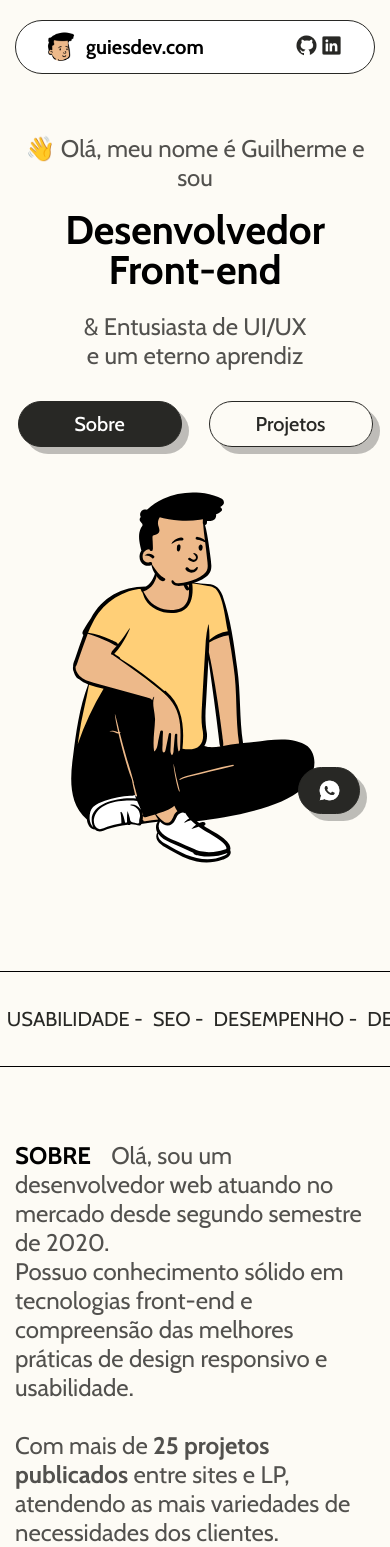
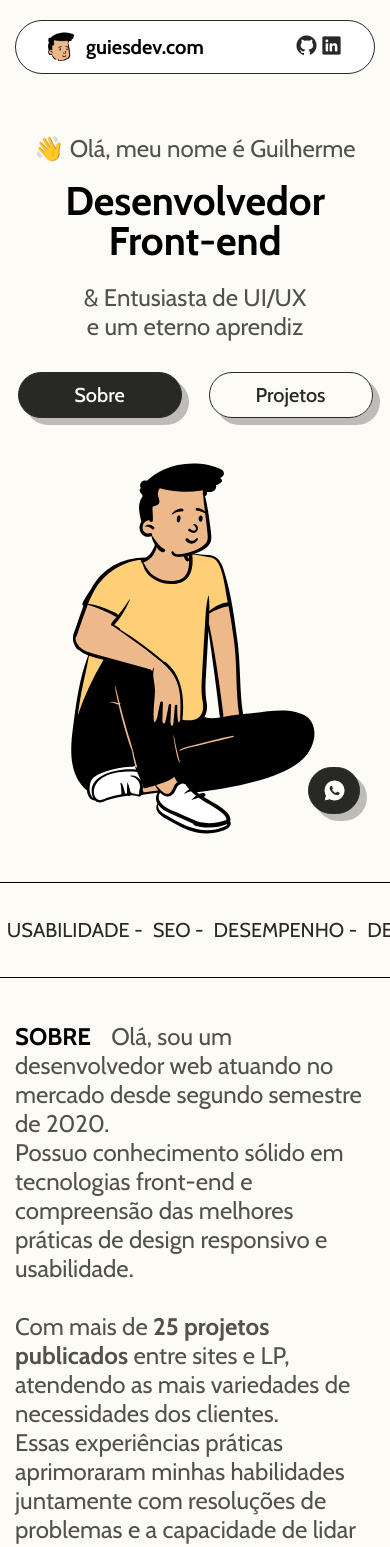
Before and after one commit to GuilhermeES/portfolio, a Nuxt app: page / in a window 390 px wide. Shown: the top 1547 px of the page. Built offline with nearby package versions, Linux system fonts and the light colour scheme.

Commit message:
style: ajustes de espacamento

```diff
--- a/assets/main.scss
+++ b/assets/main.scss
@@ -82,7 +82,7 @@ html{
         align-items: center;
         justify-content: center;
         gap: 10px;
-        width: 60px;
+        width: 50px;
 
         img{
             width: 25px;
@@ -423,6 +423,7 @@ html{
 }
 
 @media(max-width:600px) {
+
     .swiper{
         height: 470px
     }
@@ -436,6 +437,7 @@ html{
     .banner{
         padding-left: 15px;
         padding-right: 15px;
+        margin-bottom: 40px;
 
         &__titulo{
             font-size: 40px;
@@ -444,6 +446,8 @@ html{
     }
 
     .projetos{
+        padding-top: 20px;
+
         &__gui-img{
             display: none;
         }
@@ -484,6 +488,10 @@ html{
             font-size: 32px;
         }
     }
+
+    .sobre{
+        padding-top: 20px;
+    }
 }
 
 @media(min-width:601px) and (max-width:1100px) {
--- a/components/Banner.vue
+++ b/components/Banner.vue
@@ -1,7 +1,7 @@
 <template>
     <section class="banner">
         <div class="banner__top">
-            👋 Olá, meu nome é Guilherme e sou
+            👋 Olá, meu nome é Guilherme
         </div>
         <h1 class="banner__titulo"> Desenvolvedor <br> Front-end </h1>
         <div class="banner__subtitulo">
```
